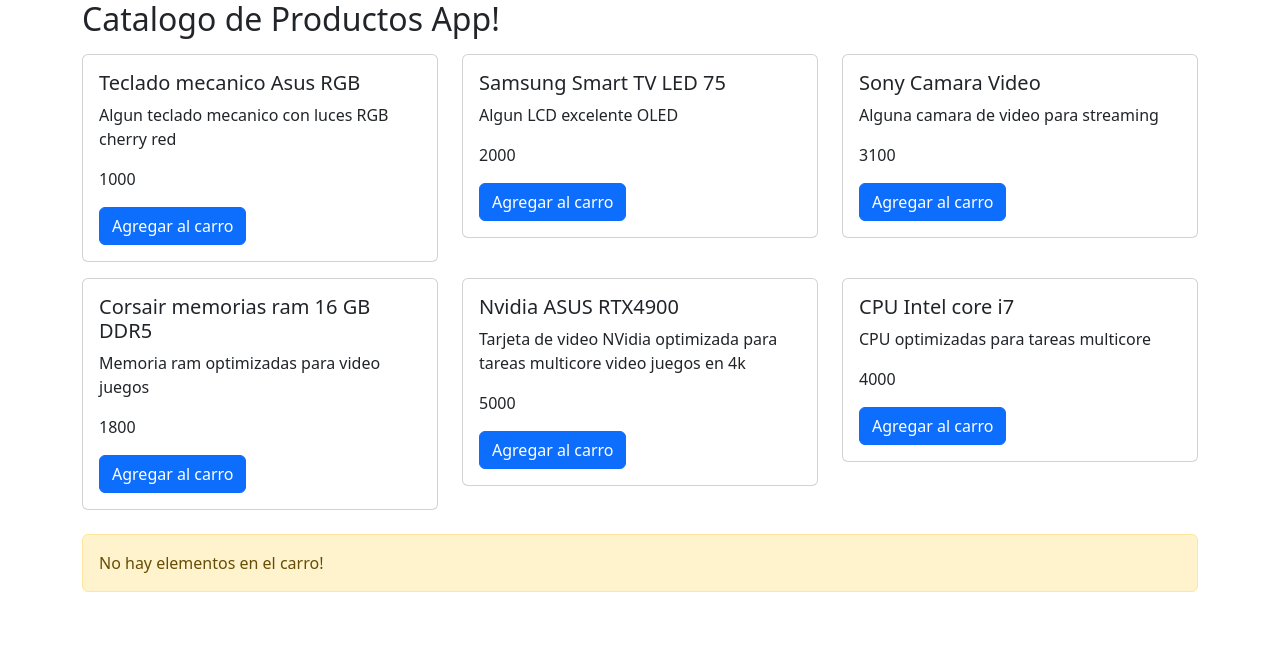
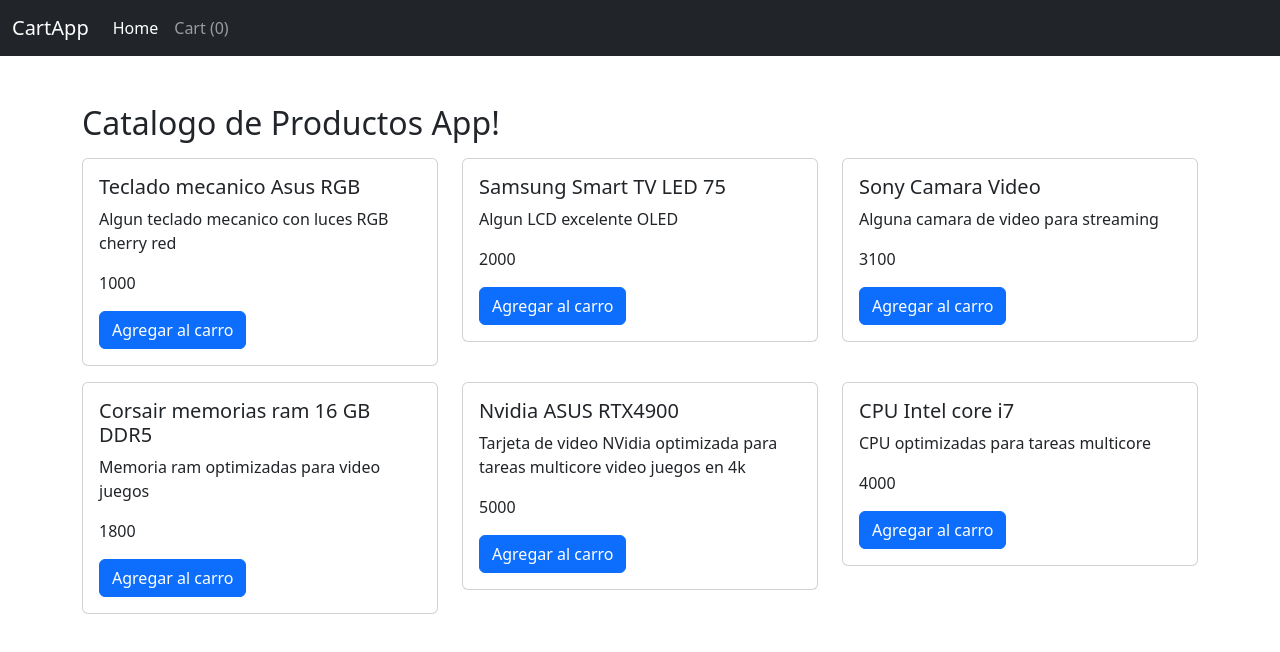
Before and after one commit to israel-llm/cart-app, an Angular app: page / in a window 1280 px wide. Shown: the top 652 px of the page. Built offline with nearby package versions, Linux system fonts and the light colour scheme.

Commit message:
Agregando desplegable del carro compra y navbar

```diff
--- a/src/app/app.component.html
+++ b/src/app/app.component.html
@@ -1,3 +1 @@
-<div class="container">
-  <app-cart-app/>
-</div>
+<app-cart-app/>
--- a/src/app/components/cart-app/cart-app.component.html
+++ b/src/app/components/cart-app/cart-app.component.html
@@ -1,9 +1,20 @@
+<app-navbar [items]="items" (openCartEventEmitter)="openCart()"/>
+
+<div class="container my-5">
   <h2>Catalogo de Productos App!</h2>
-
+  <div class="row">
+    <div [className]="showCart ? 'col-8' : 'col'">
       <app-catalog [products]="products" (productAddEventEmitter)="onAddCart($event)"/>
-
+    </div>
+    @if (showCart){
+      <div class="col-4">
+        <button class="btn-close" (click)="openCart()"></button>
         @if (items.length > 0){
           <app-cart class="my-3" [items]="items" [total]="total" (idProductEventEmitter)="onDeleteCart($event)"/>
         } @else {
           <div class="alert alert-warning my-3">No hay elementos en el carro!</div>
         }
+      </div>
+    }
+  </div>
+</div>
--- a/src/app/components/cart-app/cart-app.component.ts
+++ b/src/app/components/cart-app/cart-app.component.ts
@@ -4,11 +4,12 @@
 import { CatalogComponent } from '../catalog/catalog.component';
 import { CartComponent } from '../cart/cart.component';
 import { CartItem } from '../../models/cartItem';
+import { NavbarComponent } from '../navbar/navbar.component';
 
 @Component({
   selector: 'app-cart-app',
   standalone: true,
-  imports: [CatalogComponent, CartComponent],
+  imports: [CatalogComponent, CartComponent, NavbarComponent],
   templateUrl: './cart-app.component.html'
 })
 export class CartAppComponent implements OnInit {
@@ -18,6 +19,8 @@
   items: CartItem[] = [];
 
   total: number = 0;
+
+  showCart: boolean = false;
 
   constructor(private service: ProductService) {
   }
@@ -57,4 +60,8 @@
   saveSession(): void {
     sessionStorage.setItem('cart', JSON.stringify(this.items));
   }
+
+  openCart(): void {
+    this.showCart = !this.showCart;
+  }
 }
--- a/src/app/components/cart/cart.component.html
+++ b/src/app/components/cart/cart.component.html
@@ -26,7 +26,7 @@
   <tfoot>
     <tr>
       <td colspan="4" class="text-end fw-bold">Total</td>
-      <td colspan="1" class="text-end fw-bold">{{total}}</td>
+      <td colspan="1" class="text-start fw-bold">{{total}}</td>
     </tr>
   </tfoot>
 </table>
--- /dev/null
+++ b/src/app/components/navbar/navbar.component.html
@@ -0,0 +1,18 @@
+<nav class="navbar navbar-expand-lg navbar-dark bg-dark">
+  <div class="container-fluid">
+    <a class="navbar-brand" href="#">CartApp</a>
+    <button class="navbar-toggler" type="button" data-bs-toggle="collapse" data-bs-target="#navbarNav" aria-controls="navbarNav" aria-expanded="false" aria-label="Toggle navigation">
+      <span class="navbar-toggler-icon"></span>
+    </button>
+    <div class="collapse navbar-collapse" id="navbarNav">
+      <ul class="navbar-nav">
+        <li class="nav-item">
+          <a class="nav-link active" aria-current="page" href="#">Home</a>
+        </li>
+        <li class="nav-item">
+          <a class="nav-link" href="#" (click)="openCart()" role="button">Cart ({{items.length}})</a>
+        </li>
+      </ul>
+    </div>
+  </div>
+</nav>
--- /dev/null
+++ b/src/app/components/navbar/navbar.component.ts
@@ -0,0 +1,19 @@
+import { Component, EventEmitter, Input, Output } from '@angular/core';
+import { CartItem } from '../../models/cartItem';
+
+@Component({
+  selector: 'app-navbar',
+  standalone: true,
+  imports: [],
+  templateUrl: './navbar.component.html'
+})
+export class NavbarComponent {
+
+  @Input() items: CartItem[] = [];
+  @Output() openCartEventEmitter = new EventEmitter();
+
+  openCart(): void {
+    this.openCartEventEmitter.emit();
+  }
+
+}
```
Lines whose indentation alone changed are shown as unchanged.
